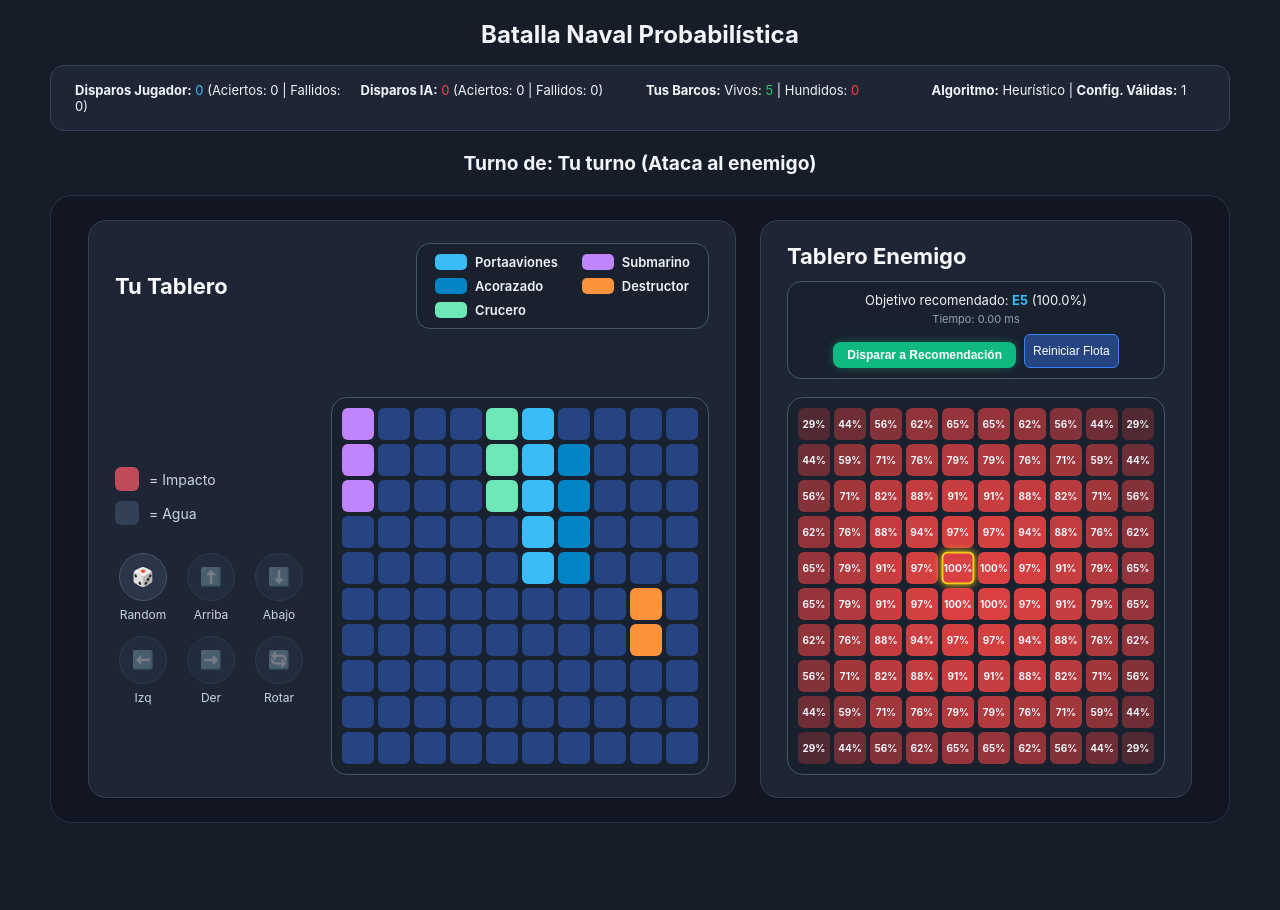
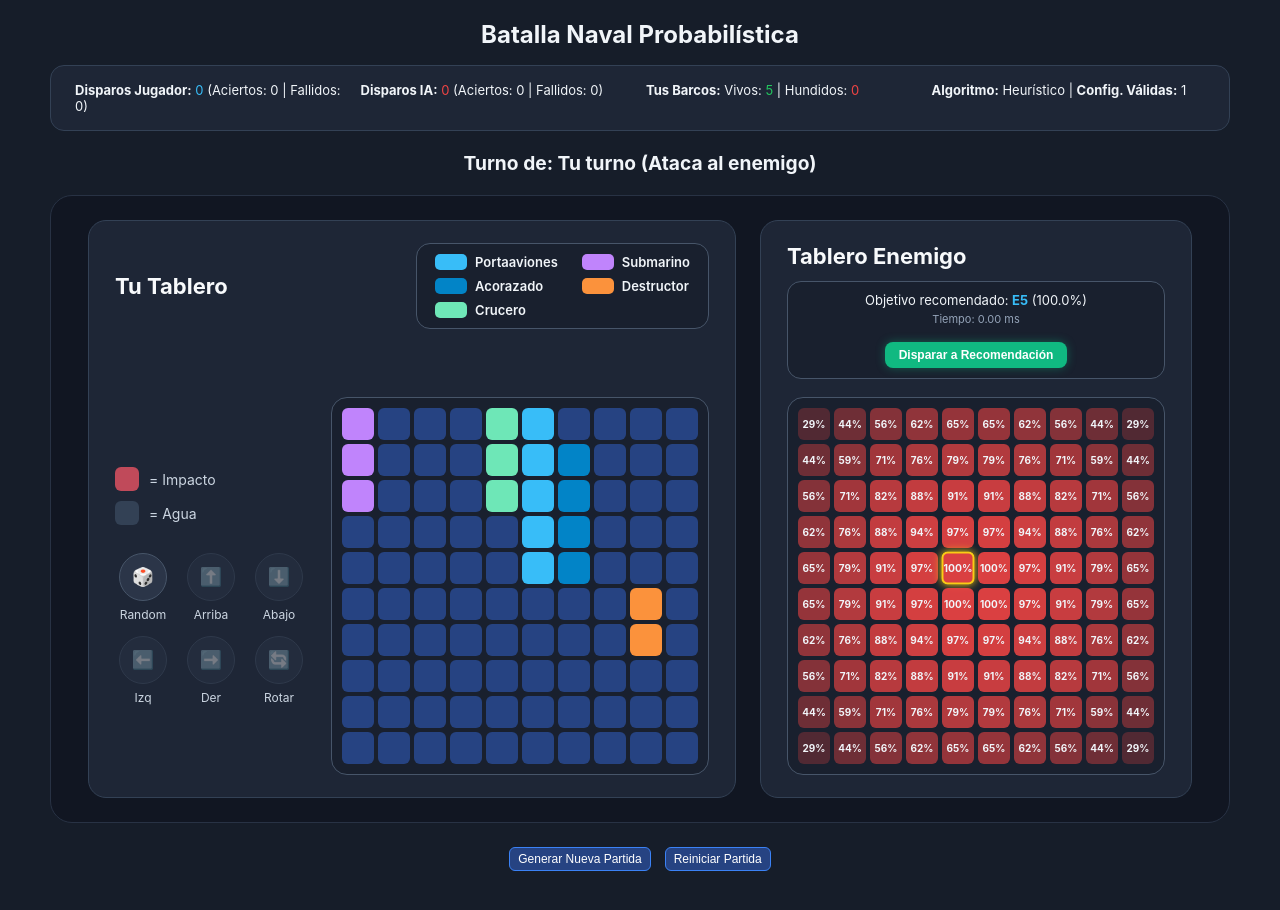
Before and after one commit to tifnny13/ProyectoAnalisisDeAlgortimos_2, a React (Vite) app: page / in a window 1280 px wide. Before the commit the page ends 843 px from the top, so only its background shows below. Built offline with nearby package versions, Linux system fonts and the light colour scheme.

Commit message:
Detalles
(Generar partida nueva y reiniciar partida)

```diff
--- a/src/App.jsx
+++ b/src/App.jsx
@@ -57,6 +57,21 @@ export default function App() {
       impactosIA: 0,
       fallidosIA: 0,
     });
+  };
+
+  const [reinicios, setReinicios] = useState(0); //esto reinicia el juego, pero no reinicia laos datos del juego, solo reinicia el tablero y la flota.
+
+  const reiniciarPartida = () => {
+    setBarcosJugador(prev => prev.map(b => ({ ...b, hundido: false })));
+    setDisparosIAEnJugador(Array.from({ length: TAMANIO }, () => Array(TAMANIO).fill(null)));
+    setTurno('jugador');
+    setEstadoPartida('jugando');
+    setPartidaIniciada(false);
+    setEstadisticas({
+      disparosJugador: 0, impactosJugador: 0, fallidosJugador: 0,
+      disparosIA: 0, impactosIA: 0, fallidosIA: 0,
+    });
+    setReinicios(r => r + 1);
   };
 
   // Turno automático de la IA
@@ -224,14 +239,26 @@ export default function App() {
           <h2 className="subtitulo-panel">Tablero Enemigo</h2>
           {flotaEnemigaOculta.length > 0 && (
             <TableroEnemigo
+              key={reinicios}
               flotaSecreta={flotaEnemigaOculta}
               onReiniciar={reiniciarJuegoCompleto}
+              onReiniciarPartida={reiniciarPartida}
               turnoJugador={turno === 'jugador' && estadoPartida === 'jugando'}
               onDispararRealizado={handleDispararJugador}
             />
           )}
         </div>
       </div>
+
+      <div style={{ display: 'flex', gap: '14px', justifyContent: 'center', marginTop: '24px', marginBottom: '20px' }}>
+        <button className="btn-sim" onClick={reiniciarJuegoCompleto}>
+          Generar Nueva Partida
+        </button>
+        <button className="btn-sim" onClick={reiniciarPartida}>
+          Reiniciar Partida
+        </button>
+
+      </div>
     </div>
   );
 }
--- a/src/componentes/TableroEnemigo.jsx
+++ b/src/componentes/TableroEnemigo.jsx
@@ -3,7 +3,7 @@ import { TAMANIO } from '../Logica/barcos';
 import { ejecutarSimulacionProbabilistica } from '../Logica/algoritmoProbabilistico';
 import { verificarVictoria } from '../Logica/juego';
 
-export default function TableroEnemigo({ flotaSecreta, onReiniciar, turnoJugador, onDispararRealizado }) {
+export default function TableroEnemigo({ flotaSecreta, onReiniciar, onReiniciarPartida, turnoJugador, onDispararRealizado }) {
   const [tableroEstado, setTableroEstado] = useState(
     Array.from({ length: TAMANIO }, () => Array(TAMANIO).fill(null))
   );
@@ -106,7 +106,7 @@ export default function TableroEnemigo({ flotaSecreta, onReiniciar, turnoJugador
           <h2 style={{ margin: '0 0 8px 0' }}>¡VICTORIA!</h2>
           <p style={{ margin: '0 0 12px 0' }}>¡Has hundido toda la flota enemiga con éxito!</p>
           <button className="btn-recomendar" onClick={onReiniciar}>
-            Reiniciar Partida
+            Generar Nueva Partida
           </button>
         </div>
       ) : (
@@ -126,9 +126,6 @@ export default function TableroEnemigo({ flotaSecreta, onReiniciar, turnoJugador
             <div style={{ display: 'flex', gap: '8px', justifyContent: 'center', marginTop: '8px' }}>
               <button className="btn-recomendar" onClick={usarRecomendacion} disabled={!turnoJugador}>
                 Disparar a Recomendación
-              </button>
-              <button className="btn-sim" onClick={onReiniciar}>
-                Reiniciar Flota
               </button>
             </div>
           </div>
```
